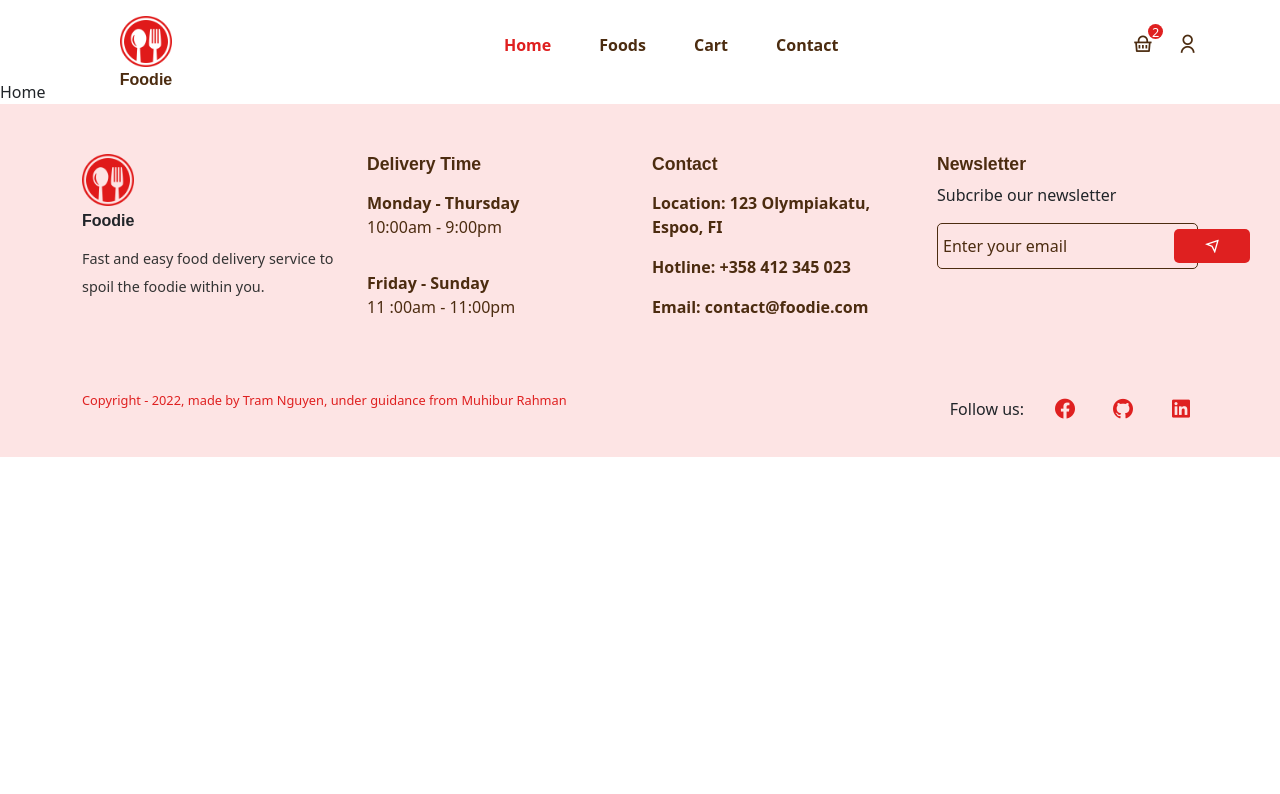
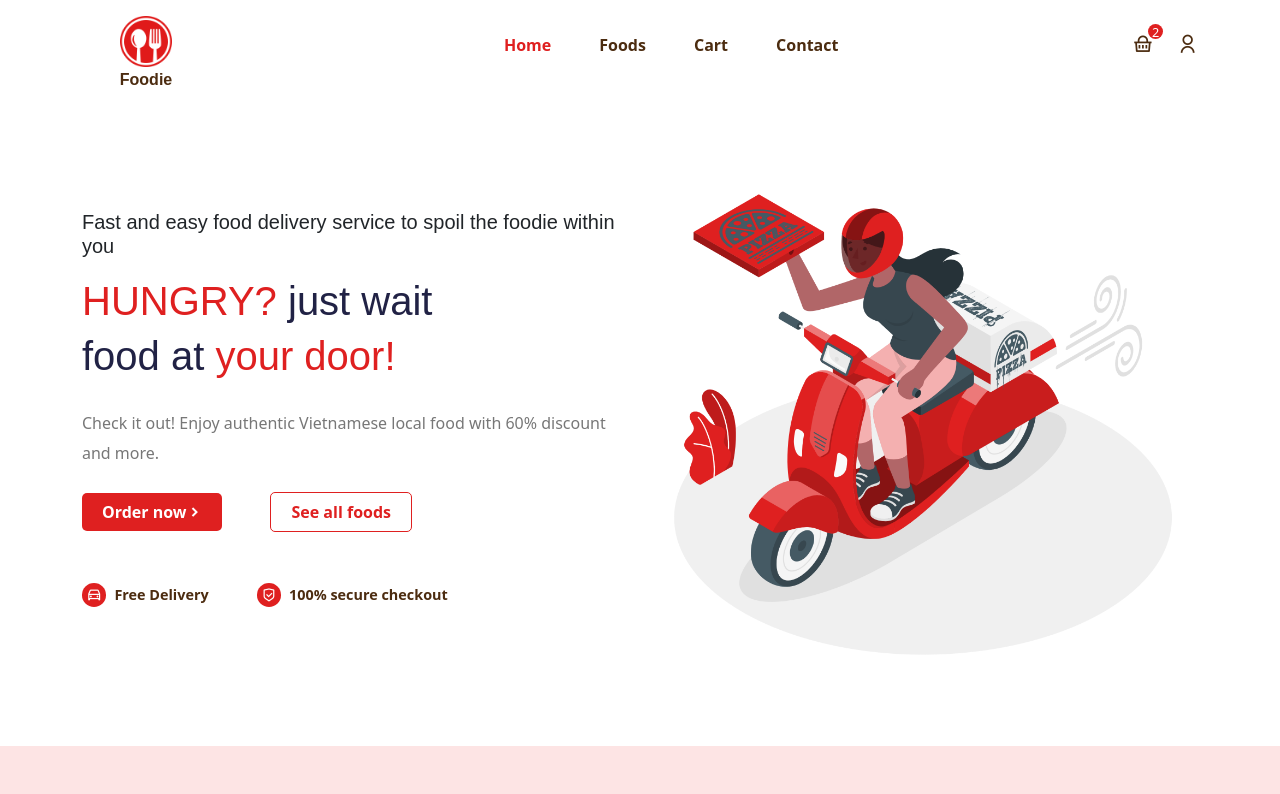
Before and after one commit to KISHORETEC/food-delivery-react-redux-app, a React (Create React App) app: page /home in a window 1280 px wide. Shown: the top 794 px of the page. Built offline with nearby package versions, Linux system fonts and the light colour scheme; a web font is replaced by a local one.

Commit message:
Finished Homepage

```diff
--- a/src/components/Helmet/Helmet.js
+++ b/src/components/Helmet/Helmet.js
@@ -1,7 +1,7 @@
 import React from 'react';
 
 const Helmet = (props) => {
-  document.title = 'Food ordering app - ' + props.title;
+  document.title = props.title + ' - Foodie';
   return <div className='w-100'>{props.children}</div>;
 };
 
--- a/src/pages/Home.jsx
+++ b/src/pages/Home.jsx
@@ -1,7 +1,67 @@
 import React from 'react';
+import Helmet from '../components/Helmet/Helmet.js';
+import { Container, Row, Col } from 'reactstrap';
+import heroImg from '../assets/images/hero.png';
+import '../styles/hero-section.css';
+import { Link } from 'react-router-dom';
 
 const Home = () => {
-  return <div>Home</div>;
+  return (
+    <Helmet title='Home'>
+      <section>
+        <Container>
+          <Row>
+            <Col lg='6' md='6'>
+              <div className='hero__content'>
+                <h5 className='mb-3'>
+                  Fast and easy food delivery service to spoil the foodie within
+                  you
+                </h5>
+                <h1 className='mb-4 hero__title'>
+                  <span>HUNGRY?</span> just wait <br /> food at
+                  <span> your door!</span>
+                </h1>
+
+                <p>
+                  Check it out! Enjoy authentic Vietnamese local food with 60%
+                  discount and more.
+                </p>
+
+                <div className='hero__btns d-flex align-items-center gap-5 mt-4'>
+                  <button className='order__btn d-flex align-items-center justify-content-between'>
+                    Order now <i className='ri-arrow-right-s-line'></i>
+                  </button>
+
+                  <button className='all__foods-btn'>
+                    <Link to='/foods'>See all foods</Link>
+                  </button>
+                </div>
+                <div className='hero__service d-flex align-items-center gap-5 mt-5'>
+                  <p className='d-flex align-items-center gap-2'>
+                    <span className='shipping__icon'>
+                      <i className='ri-car-line'></i>
+                    </span>
+                    Free Delivery
+                  </p>
+                  <p className='d-flex align-items-center gap-2'>
+                    <span className='shipping__icon'>
+                      <i className='ri-shield-check-line'></i>
+                    </span>
+                    100% secure checkout
+                  </p>
+                </div>
+              </div>
+            </Col>
+            <Col lg='6' md='6'>
+              <div className='hero__img'>
+                <img src={heroImg} alt='hero-img' className='w-100' />
+              </div>
+            </Col>
+          </Row>
+        </Container>
+      </section>
+    </Helmet>
+  );
 };
 
 export default Home;
--- /dev/null
+++ b/src/styles/hero-section.css
@@ -0,0 +1,62 @@
+@import '../index.css';
+
+.hero__title {
+  font-size: 2.5rem;
+  line-height: 55px;
+}
+
+.hero__title span {
+  color: var(--secondary-color);
+}
+
+.hero__content {
+  padding-top: 70px;
+}
+
+.hero__content p {
+  font-size: 1rem;
+  line-height: 30px;
+  color: #777;
+}
+
+.hero__btns button {
+  border: none;
+  outline: none;
+  padding: 7px 20px;
+  border-radius: 5px;
+  cursor: pointer;
+  font-weight: 600;
+}
+
+.order__btn {
+  background: var(--secondary-color);
+  color: #fff;
+  transition: 0.3s;
+}
+
+.order__btn:hover {
+  background: var(--primary-color);
+}
+
+.all__foods-btn {
+  background: transparent;
+  border: 1px solid var(--secondary-color) !important;
+}
+
+.all__foods-btn a {
+  color: var(--secondary-color) !important;
+}
+
+.hero__service p {
+  color: var(--primary-color);
+  font-weight: 600;
+  font-size: 0.9rem;
+}
+
+.shipping__icon i {
+  padding: 5px;
+  background: var(--secondary-color);
+  color: #fff;
+  border-radius: 50%;
+  font-weight: 500 !important;
+}
```
